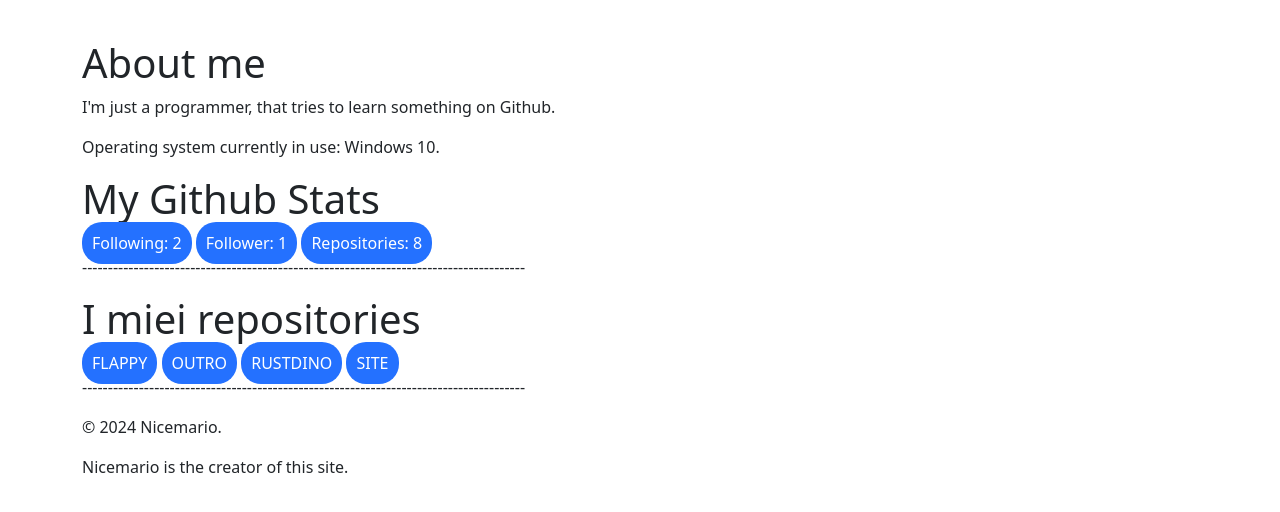
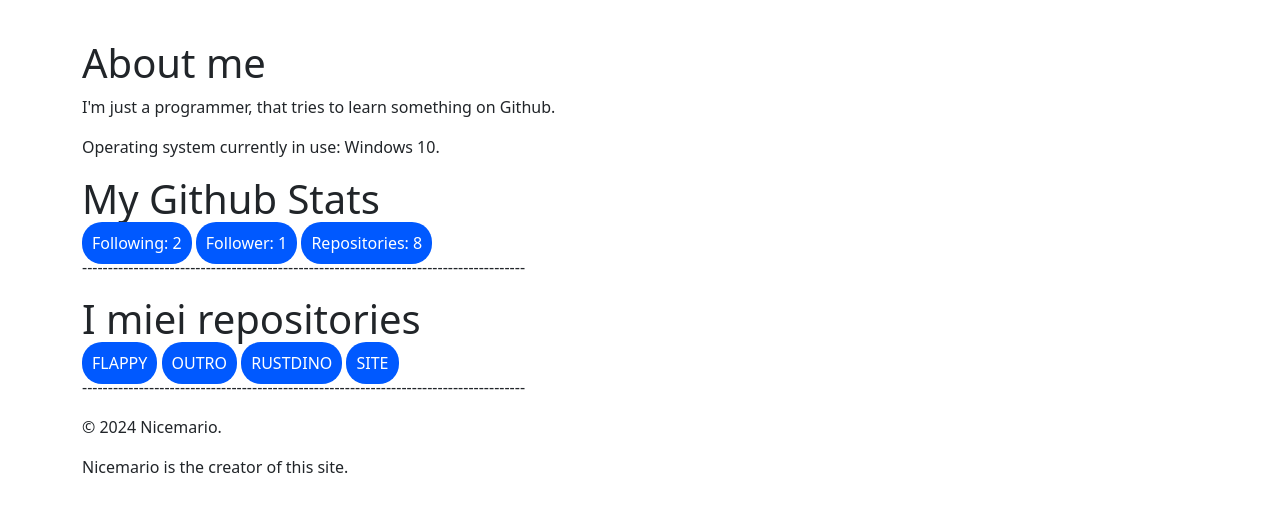
Before and after one commit to Nicemario/site, a plain HTML site: page index.html in a window 1280 px wide. Shown: the part 88-600 px from the top of the page. Drawn offline with nearby package versions, Linux system fonts and the light colour scheme.

Commit message:
style changed

```diff
--- a/style.css
+++ b/style.css
@@ -1,7 +1,7 @@
 .button {
     text-decoration: none;
     color: white;
-    background-color: rgb(36, 113, 255);
+    background-color: rgb(0, 89, 255);
     padding: 10px;
     border-radius: 20px;
     .button: hover;
```
